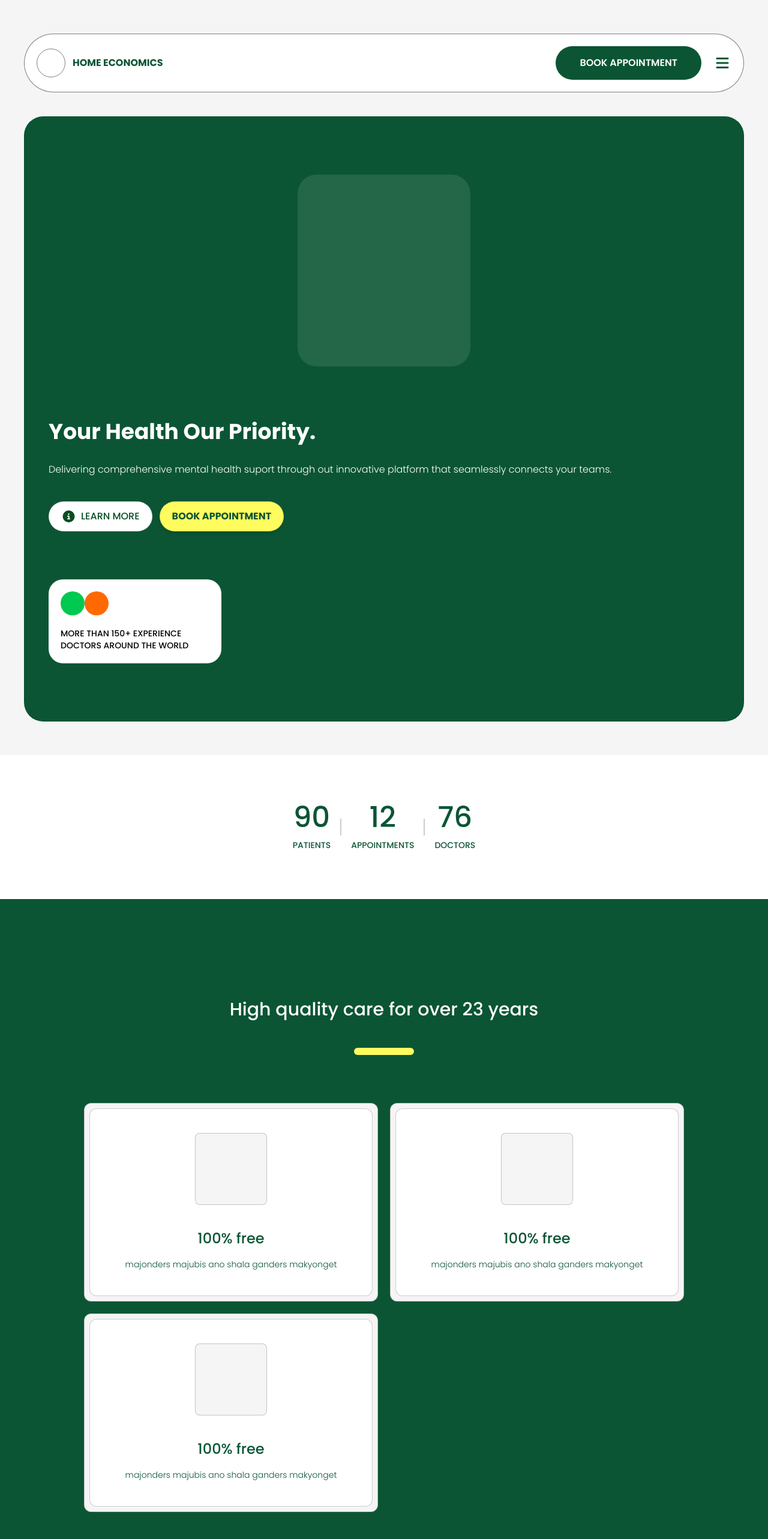
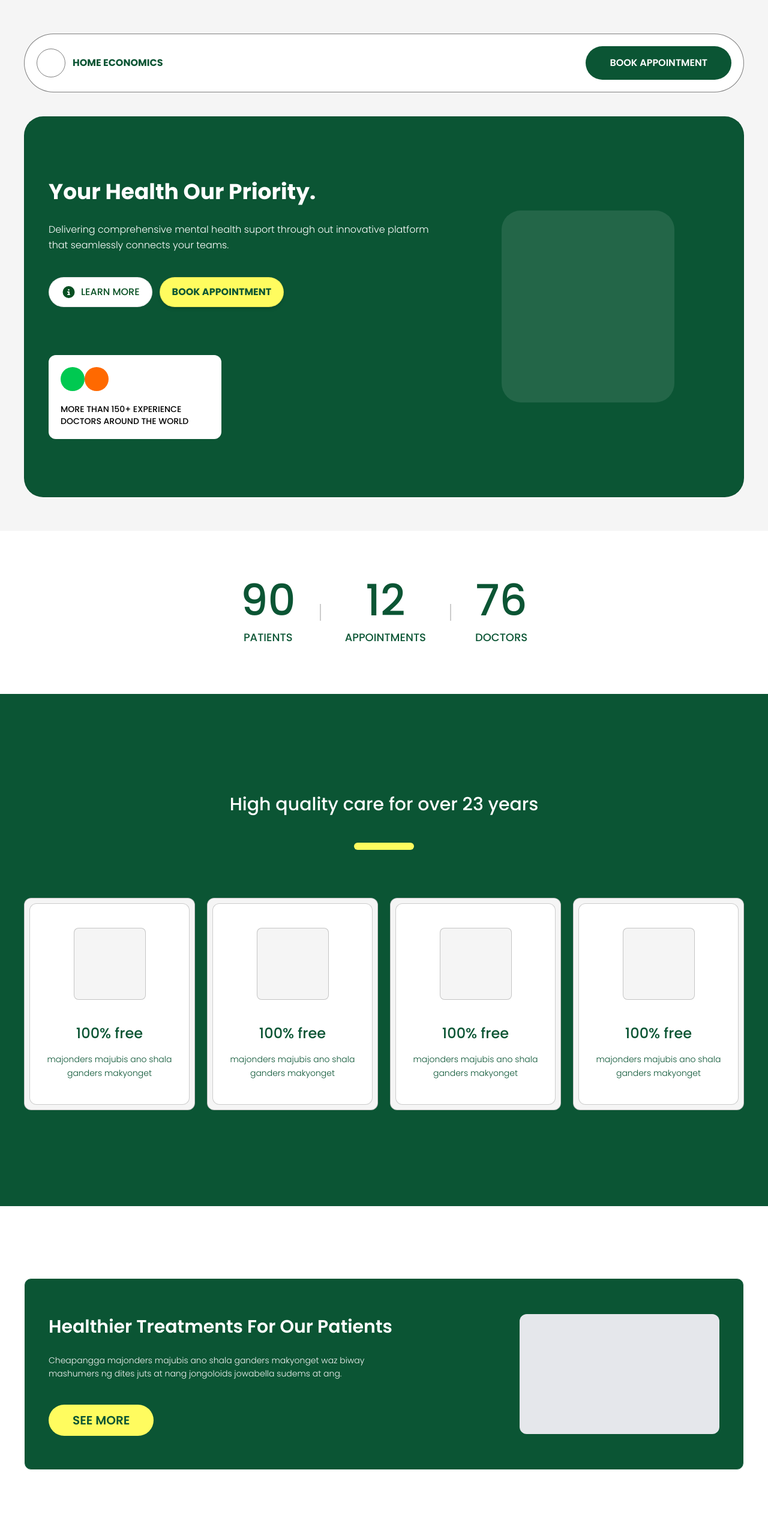
Before and after one commit to wilhelmusolejr/WMSU-Online-Consultation-Clinic, a React (Vite) app in the folder client/: page / in a window 1280 px wide. Shown: the top 2566 px of the page at 60% size. Built offline with nearby package versions, Linux system fonts and the light colour scheme.

Commit message:
style: responsive for desktop. there's few minor bugs left for device lower than desktop

```diff
--- a/client/src/App.jsx
+++ b/client/src/App.jsx
@@ -20,7 +20,7 @@ function App() {
     <>
       {/* LANDING */}
       <div className="bg-offwhite py-14 px-5 md:px-10">
-        <div className="h-PENDING-screen">
+        <div className="h-screens">
           {/* NAVIGATOR */}
           <div className="p-5 mb-10 bg-white border border-black/50 rounded-full flex items-center justify-between">
             {/* LOGO */}
@@ -33,6 +33,7 @@ function App() {
                 book appointment
               </div>
 
+              <div className="lg:hidden">
                 {/* BAR */}
                 <FontAwesomeIcon
                   icon={faBars}
@@ -41,9 +42,11 @@ function App() {
                 />
               </div>
             </div>
+          </div>
 
           {/* HEADING */}
-          <div className="bg-primary text-white px-5 md:px-10 py-24 rounded-4xl border border-black/10 flex flex-col-reverse gap-20">
+          <div className="bg-primary text-white px-5 md:px-10 py-24 rounded-4xl border border-black/10">
+            <div className="max-w-7xl mx-auto flex flex-col-reverse lg:flex-row items-center gap-20 lg:gap-10">
               {/* side 1 */}
               <div className="">
                 {/* heading */}
@@ -51,7 +54,7 @@ function App() {
                   <h1 className="text-4xl font-bold capitalize leading-relaxed">
                     Your health our priority.
                   </h1>
-                <p className="mt-5 font-light leading-relaxed">
+                  <p className="mt-5 font-light leading-relaxed max-w-prose">
                     Delivering comprehensive mental health suport through out
                     innovative platform that seamlessly connects your teams.
                   </p>
@@ -71,7 +74,7 @@ function App() {
                 </div>
 
                 {/* stats */}
-              <div className="bg-white p-5 mt-20 rounded-3xl text-black max-w-72">
+                <div className="bg-white p-5 mt-20 rounded-xl text-black max-w-72">
                   {/*  */}
                   <div className="flex">
                     <div className="w-10 h-10 bg-green-500 rounded-full"></div>
@@ -86,15 +89,16 @@ function App() {
               </div>
 
               {/* side 2 */}
-            <div className="">
-              <div className="mx-auto max-w-72 h-80 bg-white/10 rounded-4xl"></div>
+              <div className="flex-1">
+                <div className="mx-auto w-72 h-80 bg-white/10 rounded-4xl"></div>
+              </div>
             </div>
           </div>
         </div>
       </div>
 
       {/* STATISTICS */}
-      <div className="py-20 px-5 flex flex-row justify-center items-center text-center gap-4">
+      <div className="py-20 px-5 flex flex-row justify-center items-center text-center gap-4 lg:gap-10">
         {/* item */}
         <StatisticCard number={90} title={"patients"} />
 
@@ -111,27 +115,30 @@ function App() {
 
       {/* FEATURES */}
       <div className="py-40 px-5 md:px-10 bg-primary">
+        <div className="max-w-7xl mx-auto">
           {/* heading */}
           <Heading title={"High quality care for over 23 years"} />
 
           {/* parent */}
-        <div className="mt-20 grid grid-cols-1 md:grid-cols-2 gap-5 w-10/12 mx-auto">
+          <div className="mt-20 grid grid-cols-1 md:grid-cols-2 lg:grid-cols-4 gap-5">
             {/* item */}
+            <FeatureCard />
             <FeatureCard />
             <FeatureCard />
             <FeatureCard />
           </div>
         </div>
+      </div>
 
       {/* BANNER */}
-      <div className="px-5 md:px-10 py-14 text-white">
-        <div className="bg-primary border rounded-xl px-5 md:px-10 py-14 flex items-center flex-col-reverse md:flex-row gap-10">
+      <div className="px-5 md:px-10 py-30 text-white">
+        <div className="max-w-7xl mx-auto bg-primary border rounded-xl px-5 md:px-10 py-14 flex items-center flex-col-reverse md:flex-row gap-10">
           {/* side 1 */}
-          <div className="">
+          <div className="w-8/12">
             <h2 className="text-3xl font-semibold leading-relaxed capitalize">
               Healthier treatments for our patients
             </h2>
-            <p className="mt-5 font-light text-offwhite leading-relaxed text-sm">
+            <p className="mt-5 font-light text-offwhite leading-relaxed text-sm max-w-prose">
               Cheapangga majonders majubis ano shala ganders makyonget waz biway
               mashumers ng dites juts at nang jongoloids jowabella sudems at
               ang.
@@ -143,31 +150,40 @@ function App() {
             </div>
           </div>
           {/* side 2 */}
-          <div className="w-full">
-            <div className="w-full h-48 bg-gray-200 rounded-xl"></div>
+          <div className="flex-1">
+            <div className="w-full h-50 bg-gray-200 rounded-xl"></div>
           </div>
         </div>
       </div>
 
       {/* LIST DOCTORS */}
       <div className="px-5 md:px-10 py-40 border border-black/10 bg-offwhite">
+        <div className="max-w-7xl mx-auto">
           {/* heading */}
           <div className="text-center">
             <h2 className="text-3xl font-semibold text-center uppercase">
               Meet our doctors
             </h2>
+
             {/* border */}
-          <div className="w-4/12 mx-auto h-3 rounded-full bg-primary mt-10"></div>
+            <div className="max-w-25 mx-auto h-3 rounded-full bg-primary mt-10"></div>
+
             {/* paragraph */}
-          <p className="mt-10 font-light text-[#444] md:w-8/12 mx-auto text-sm">
-            Mahogany na jutay na ang ano shonget lorem ipsum mahogany na jutay
-            na ang ano shonget lorem ipsum
+            <p className="mt-10 font-light text-[#444] md:w-8/12 mx-auto text-sm max-w-prose">
+              Lorem ipsum dolor sit amet consectetur adipisicing elit. Ad
+              cupiditate, dolor magni culpa sint maiores aliquid! Odit
+              blanditiis totam explicabo.
             </p>
           </div>
 
           {/* parent */}
-        <div className="mt-20 grid grid-cols-2 md:grid-cols-3 gap-5">
+          <div className="mt-20 grid grid-cols-2 md:grid-cols-4 gap-5">
             {/* item */}
+            <DoctorCard img={""} name={"Dr. Jerome Estafo"} />
+            <DoctorCard img={""} name={"Dr. Jerome Estafo"} />
+            <DoctorCard img={""} name={"Dr. Jerome Estafo"} />
+            <DoctorCard img={""} name={"Dr. Jerome Estafo"} />
+            <DoctorCard img={""} name={"Dr. Jerome Estafo"} />
             <DoctorCard img={""} name={"Dr. Jerome Estafo"} />
             <DoctorCard img={""} name={"Dr. Jerome Estafo"} />
             <DoctorCard img={""} name={"Dr. Jerome Estafo"} />
@@ -179,15 +195,16 @@ function App() {
             see more
           </div>
         </div>
+      </div>
 
       {/* BANNER */}
-      <div className="py-20 md:px-10 bg-green-800 text-white">
+      <div className="py-30 md:px-10 bg-green-800 text-white">
         {/* heading */}
         <div className="text-center px-5 md:w-10/12 mx-auto">
           <h2 className="text-4xl font-semibold uppercase leading-relaxed">
             Ready to get started?
           </h2>
-          <p className="mt-2 font-light text-offwhite leading-relaxed ">
+          <p className="mt-5 font-light text-offwhite leading-relaxed max-w-prose mx-auto">
             Lorem, ipsum dolor sit amet consectetur adipisicing elit. Laborum,
             Lorem ipsum dolor sit adipisicing consectetur elit. Atque,
             excepturi? consectetur.
@@ -202,15 +219,15 @@ function App() {
 
       {/* FOOTER */}
       <footer className="mt-40 bg-offwhite py-20 px-5 md:px-10">
-        <div className="border border-black/10 bg-white rounded-4xl p-5 md:px-10 py-10">
-          <div className="flex flex-col gap-20">
+        <div className="border border-black/10 bg-white rounded-4xl p-5 md:px-10 pt-20">
+          <div className="max-w-7xl mx-auto flex flex-col lg:flex-row gap-20">
             {/* side 1 */}
-            <div className="">
+            <div className="w-full">
               {/* heading */}
               <Logo />
 
               {/* paragraph */}
-              <p className="font-light mt-5 leading-relaxed">
+              <p className="font-light mt-5 leading-relaxed max-w-prose">
                 Lorem ipsum dolor sit amet consectetur adipisicing elit. Est
                 esse obcaecati tempora, numquam ex dignissimos nihil possimus
                 quam iure commodi!
@@ -227,7 +244,7 @@ function App() {
             </div>
 
             {/* side 2 */}
-            <div className="">
+            <div className="w-full flex justify-end">
               <ul className="flex gap-5 flex-col">
                 <li>
                   <a href="#" className="text-2xl font-bold">
@@ -264,7 +281,7 @@ function App() {
           </div>
 
           <div className="border-t border-black/10 mt-20">
-            <p className="mt-10">All right reserved</p>
+            <p className="my-10 max-w-7xl mx-auto">All right reserved</p>
           </div>
         </div>
       </footer>
--- a/client/src/components/DoctorCard.jsx
+++ b/client/src/components/DoctorCard.jsx
@@ -2,11 +2,11 @@ import React from "react";
 
 export default function DoctorCard({ img, name }) {
   return (
-    <div className="border border-black/10 rounded-lg bg-white p-2">
+    <div className="border border-black/10 rounded-lg bg-white p-5">
       {/* image */}
-      <div className="h-52 bg-gray-200 rounded-lg"></div>
+      <div className="h-80 bg-gray-200 rounded-lg"></div>
       {/* text */}
-      <h2 className="mt-2">{name}</h2>
+      <h2 className="mt-5 ">{name}</h2>
     </div>
   );
 }
--- a/client/src/components/StatisticCard.jsx
+++ b/client/src/components/StatisticCard.jsx
@@ -3,8 +3,8 @@ import React from "react";
 export default function StatisticCard({ number, title }) {
   return (
     <div className="text-primary">
-      <h2 className="text-5xl mb-3 font-medium ">{number}</h2>
-      <p className="font-medium uppercase text-sm">{title}</p>
+      <h2 className="text-7xl mb-3 font-medium ">{number}</h2>
+      <p className="font-medium uppercase text-lg">{title}</p>
     </div>
   );
 }
```
Lines whose indentation alone changed are shown as unchanged.
